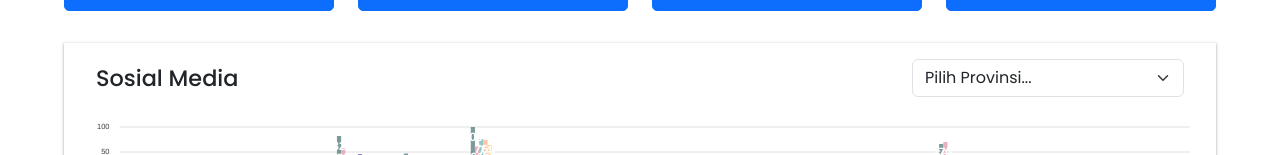
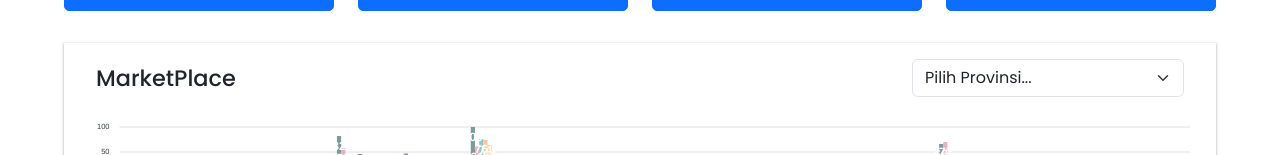
Before and after one commit to mhmdalvin63/SPERO_Umkm2-App, a React (Create React App) app: page /teknologi in a window 1280 px wide. Shown: the part 986-1141 px from the top of the page. Built offline with nearby package versions, Linux system fonts and the light colour scheme.

Commit message:
[ UPDATE ] Perbaikan Pop up page teknologi

```diff
--- a/src/Pages/Teknologi.js
+++ b/src/Pages/Teknologi.js
@@ -466,8 +466,7 @@ const capitalizeFirstLetter = (string) => {
                         </div>
                       ))}
                     </Dropdown.Menu> */}
-                  <div className="centered-dropdown-menu">
-                    <Dropdown.Menu className='dropdown-menu-sosmed'>
+                    <Dropdown.Menu className='dropdown-menu-sosmed position-absolute'>
                       {/* <h4 className='text-center'>{evenItem.title}</h4> */}
                       {/* <div className="vertical-line"></div> */}
                       {/* <div className="d-flex align-items-center justify-content-center" style={{ height: '100%' }}>
@@ -580,7 +579,6 @@ const capitalizeFirstLetter = (string) => {
 
                       })()}
                     </Dropdown.Menu>
-                  </div>
 
 {/* /* ------------------------------ DROPDOWN MENU ----------------------------- */}
 
@@ -591,7 +589,7 @@ const capitalizeFirstLetter = (string) => {
           </div>
           <div className='chart-sosial-media p-3'>
               <div className='content-csm mx-3'>
-                <div> <h5>Sosial Media</h5> </div>
+                <div> <h5>MarketPlace</h5> </div>
                 <Form.Select
                   className='w-25'
                   aria-label="Provinsi Select"
```
